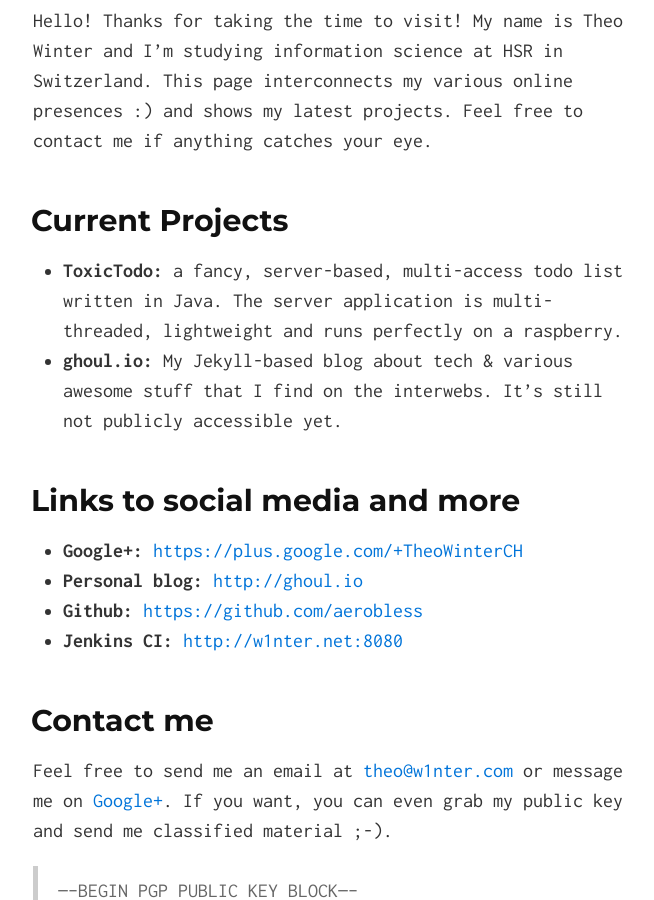
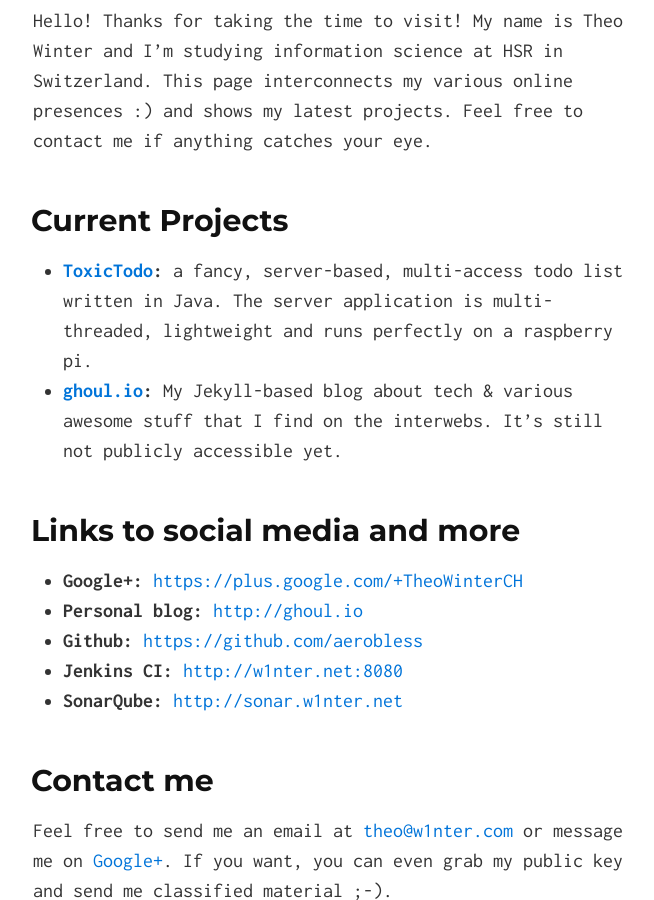
Before and after one commit to aerobless/theowinter.ch-2016, a Jekyll site: the page built from index.html, in a window 1280 px wide and 900 px high, scrolled down 214 px. Shown: the whole window, without its empty margins (307-961 px from the left). Built offline with Jekyll 4.4.1, drawn with Linux system fonts in a browser that asks for light colours; Markdown is read by kramdown in place of the engine named in the settings.

Commit message:
added sonarQube to list of sites, added links to currentProjects

```diff
--- a/_includes/index.md
+++ b/_includes/index.md
@@ -2,8 +2,8 @@ Hello! Thanks for taking the time to visit! My name is Theo Winter and I'm study
 
 ## Current Projects
 
-* **ToxicTodo:** a fancy, server-based, multi-access todo list written in Java. The server application is multi-threaded, lightweight and runs perfectly on a raspberry.
-* **ghoul.io:** My Jekyll-based blog about tech & various awesome stuff that I find on the interwebs. It's still not publicly accessible yet.
+* **[ToxicTodo](https://github.com/aerobless/ToxicTodo):** a fancy, server-based, multi-access todo list written in Java. The server application is multi-threaded, lightweight and runs perfectly on a raspberry pi.
+* **[ghoul.io](http://ghoul.io):** My Jekyll-based blog about tech & various awesome stuff that I find on the interwebs. It's still not publicly accessible yet.
 
 ## Links to social media and more
 
@@ -11,6 +11,7 @@ Hello! Thanks for taking the time to visit! My name is Theo Winter and I'm study
 * **Personal blog:** [http://ghoul.io](http://ghoul.io)
 * **Github:** [https://github.com/aerobless](https://github.com/aerobless)
 * **Jenkins CI:** [http://w1nter.net:8080](http://w1nter.net:8080)
+* **SonarQube:** [http://sonar.w1nter.net](http://sonar.w1nter.net)
 
 ## Contact me
 Feel free to send me an email at [theo@w1nter.com](mailto:theo@w1nter.com) or message me on [Google+](https://plus.google.com/+TheoWinterCH). If you want, you can even grab my public key and send me classified material ;-).
```
